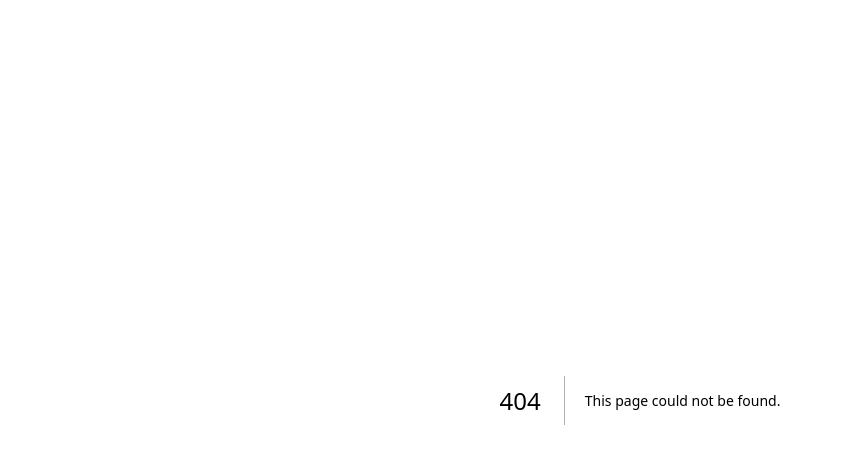
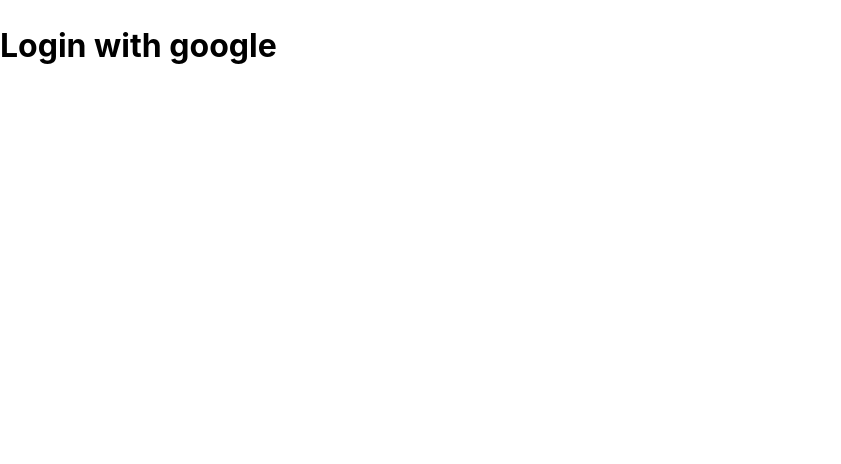
Before and after one commit to Siravian-index/stand-up-tracker, a Next.js app: page /login in a window 1280 px wide. Before the commit this address had no page. Shown: the top 464 px of the page, without its empty margins (0-841 px from the left). Built offline with nearby package versions, Linux system fonts and the light colour scheme.

Commit message:
Starting working on login with google

```diff
--- /dev/null
+++ b/app/login/page.tsx
@@ -0,0 +1,11 @@
+
+
+const LoginPage = () => {
+
+
+  return (
+    <h1>Login with google</h1>
+  )
+}
+
+export default LoginPage
--- a/app/page.tsx
+++ b/app/page.tsx
@@ -8,7 +8,7 @@
   const router = useRouter()
 
   useEffect(() => {
-    router.push("/dashboard")
+    router.push("/login")
   })
 
   return (
```
Also changed, not shown: app/login/components/SignIn.tsx (added, +12 -0 lines).
